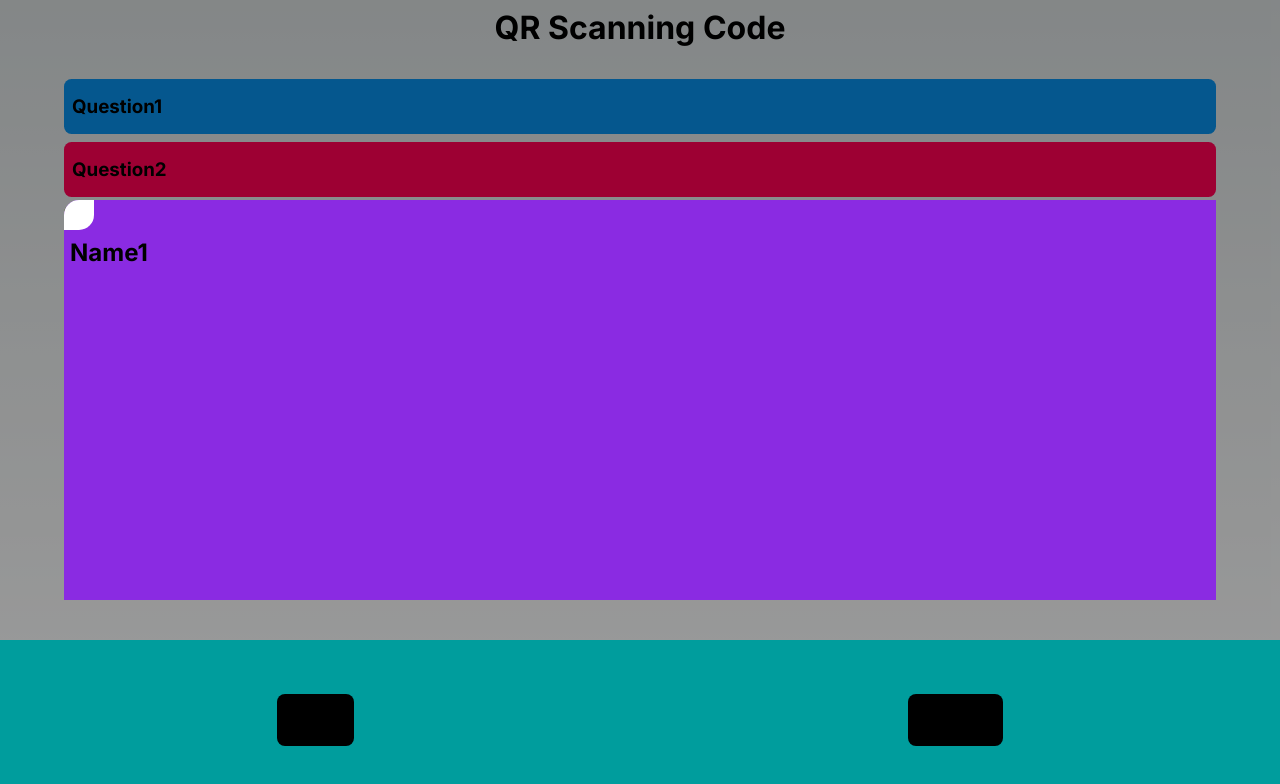
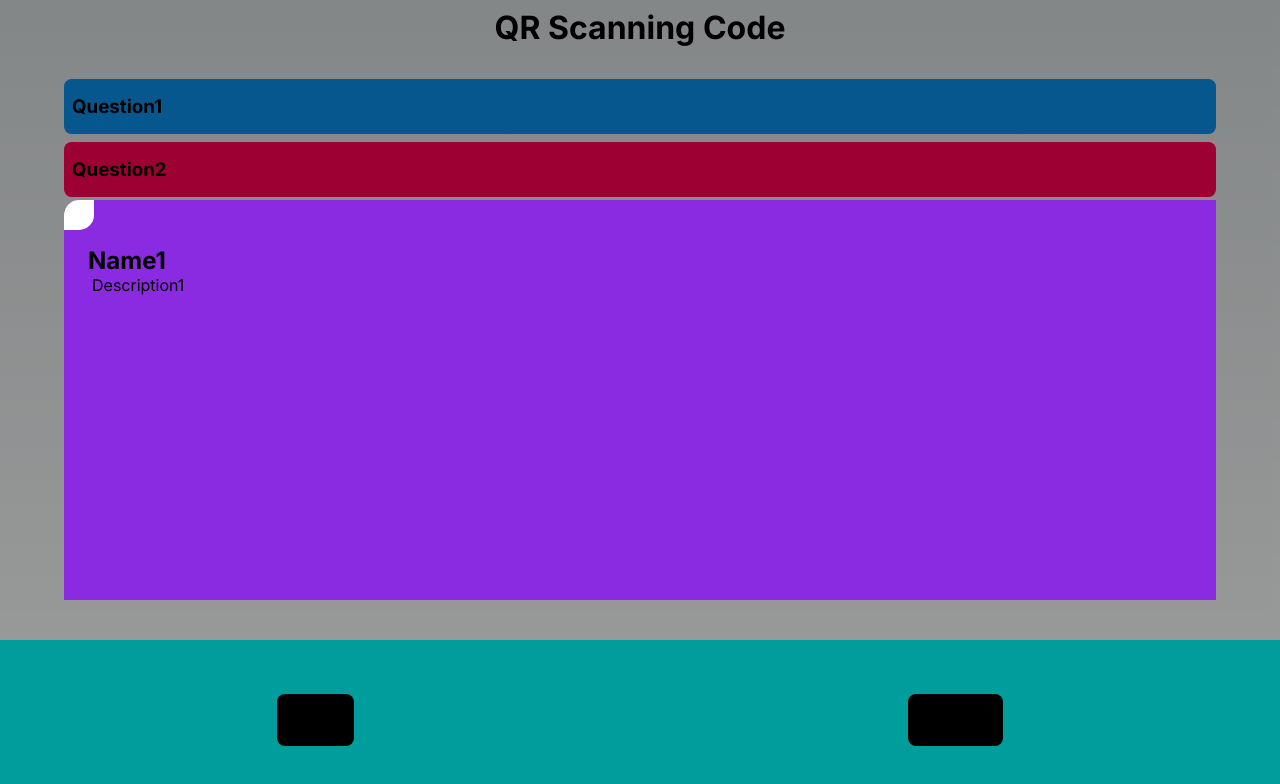
Before and after one commit to luckelc/qr_scanner, a Next.js app: page / in a window 1280 px wide. Both pictures are taken after a click on the element "Question1". Shown: the top 784 px of the page. Built offline with nearby package versions, Linux system fonts and the light colour scheme.

Commit message:
added question info

```diff
--- a/src/app/page.js
+++ b/src/app/page.js
@@ -17,7 +17,10 @@ function App() {
       <div className={styles.module}>
         <div>
           <div className={styles.go_back} onClick={goBack}></div>
-          <h2>{questionName}</h2>
+          <div className={styles.info}>
+            <h2>{questionName}</h2>
+            <p>{questionDesc}</p>
+          </div>
         </div>
       </div>
     );
--- a/src/app/page.module.css
+++ b/src/app/page.module.css
@@ -75,8 +75,14 @@
   border-top-left-radius: 15px;
 }
 
+.module .info{
+  padding: 1em 1.5em 1em 1.5em;
+}
 .module h2{
-  margin: .35em .25em 0 .25em;
+
+}
+.module p{
+  margin-left: .25em;
 }
 
 .nav{
```
